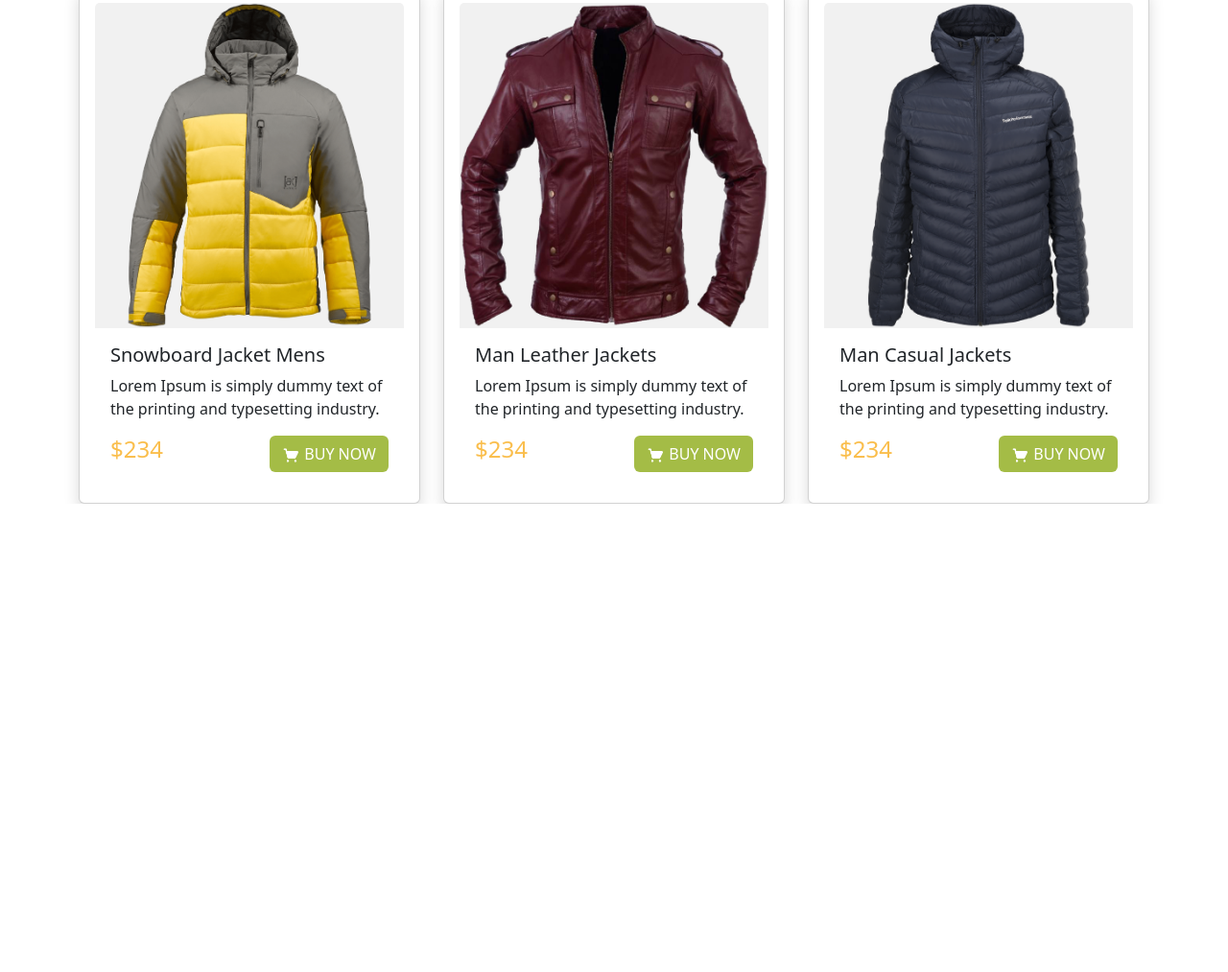
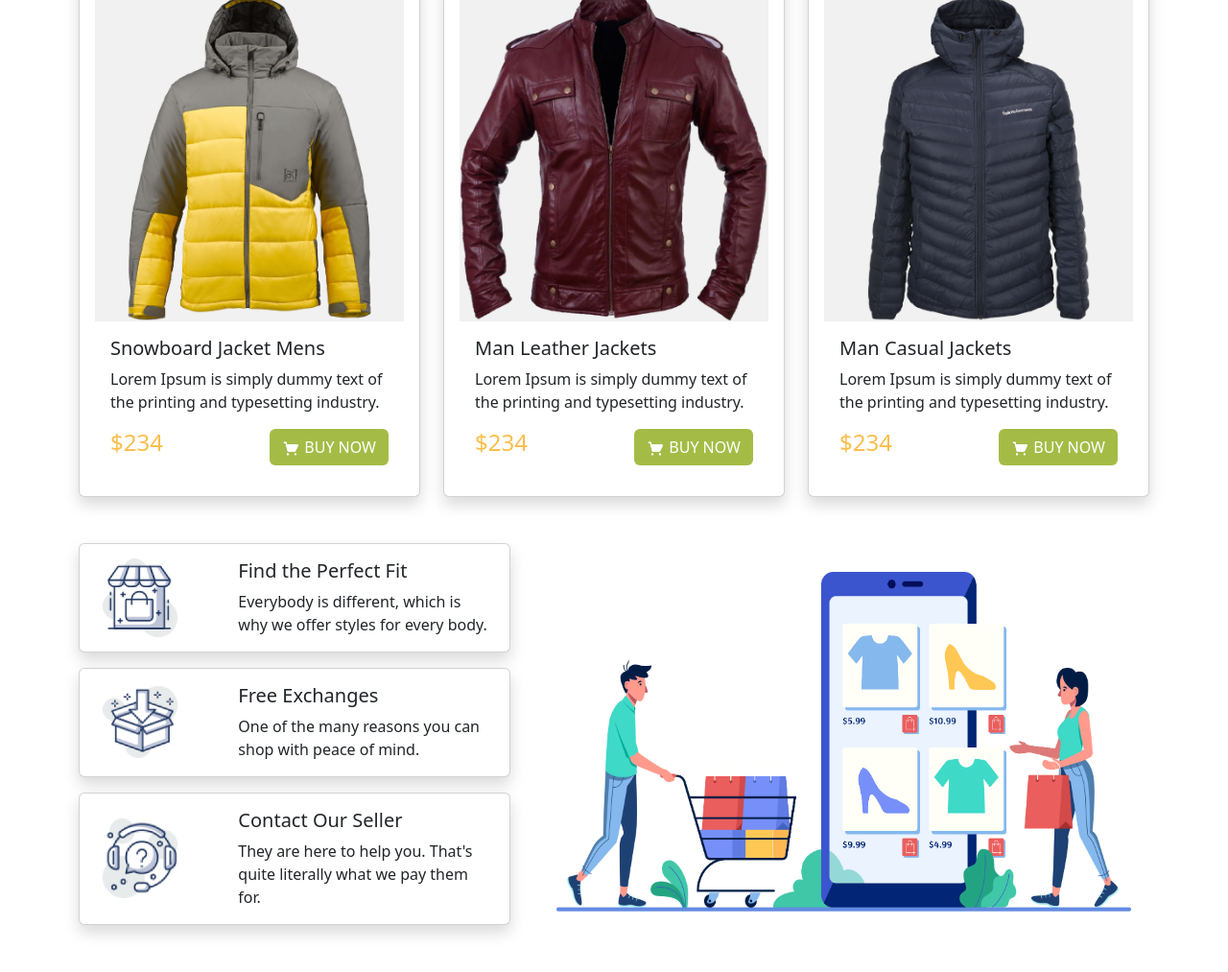
Before and after one commit to SATalukder/penguin-fashion, a plain HTML site: page index.html in a window 1280 px wide. Shown: the part 1387-2400 px from the top of the page at 96% size. Before the commit the page ends 1912 px from the top, so only its background shows below. Drawn offline with Linux system fonts and the light colour scheme.

Commit message:
80% done

```diff
--- a/index.html
+++ b/index.html
@@ -68,7 +68,7 @@
             <h3 class="text-uppercase my-5">Woman Jacket</h3>
             <div class="row row-cols-lg-3 row-cols-md-2 row-cols-1 g-4">
                 <div class="col-12 col-md-6 col-lg-4">
-                    <div class="card shadow">
+                    <div class="card p-3 shadow">
                         <img src="images/jacket-1.png" class="card-img-top" alt="..." width="293"
                             style="background-color:#F1F1F1;">
                         <div class="card-body rounded">
@@ -85,7 +85,7 @@
                     </div>
                 </div>
                 <div class="col-12 col-md-6 col-lg-4">
-                    <div class="card shadow">
+                    <div class="card p-3 shadow">
                         <img src="images/jacket-2.png" class="card-img-top" alt="..." width="293"
                             style="background-color:#F1F1F1;">
                         <div class="card-body rounded">
@@ -102,7 +102,7 @@
                     </div>
                 </div>
                 <div class="col-12 col-md-6 col-lg-4">
-                    <div class="card shadow rounded">
+                    <div class="card p-3 shadow rounded">
                         <img src="images/jacket-3.png" class="card-img-top" alt="..." width="293"
                             style="background-color:#F1F1F1;">
                         <div class="card-body rounded">
@@ -173,6 +173,60 @@
                     </div>
                 </div>
             </div>
+            <!-- last part -->
+            <div class="my-5 d-flex align-items-center">
+                <div>
+                    <div class="card mb-3 shadow" style="max-width: 450px;">
+                        <div class="row g-0 d-flex align-items-center">
+                            <div class="col-lg-4  ps-4">
+                                <img src="images/house.png" class="img-fluid rounded-start" alt="..." width="78">
+                            </div>
+                            <div class="col-lg-8 ">
+                                <div class="card-body">
+                                    <h5 class="card-title">Find the Perfect Fit</h5>
+                                    <p class="card-text">Everybody is different, which is why we
+                                        offer styles for every body.</p>
+
+                                </div>
+                            </div>
+                        </div>
+                    </div>
+                    <div class="card mb-3 shadow" style="max-width: 450px;">
+                        <div class="row g-0 d-flex align-items-center">
+                            <div class="col-lg-4 ps-4">
+                                <img src="images/box.png" class="img-fluid rounded-start" alt="..." width="78">
+                            </div>
+                            <div class="col-lg-8">
+                                <div class="card-body">
+                                    <h5 class="card-title">Free Exchanges</h5>
+                                    <p class="card-text">One of the many reasons you can shop
+                                        with peace of mind.</p>
+
+                                </div>
+                            </div>
+                        </div>
+                    </div>
+                    <div class="card mb-3 shadow" style="max-width: 450px;">
+                        <div class="row g-0 d-flex align-items-center">
+                            <div class="col-lg-4 ps-4">
+                                <img src="images/question.png" class="img-fluid rounded-start" alt="..." width="78">
+                            </div>
+                            <div class="col-lg-8">
+                                <div class="card-body">
+                                    <h5 class="card-title">Contact Our Seller</h5>
+                                    <p class="card-text">They are here to help you. That's quite
+                                        literally what we pay them for.</p>
+
+                                </div>
+                            </div>
+                        </div>
+                    </div>
+                </div>
+                <div class="ps-5">
+                    <img src="images/shopping.png" alt="" width="599" height="354">
+                </div>
+            </div>
+
         </section>
     </main>
     <script src="js/bootstrap.bundle.min.js"></script>
```
